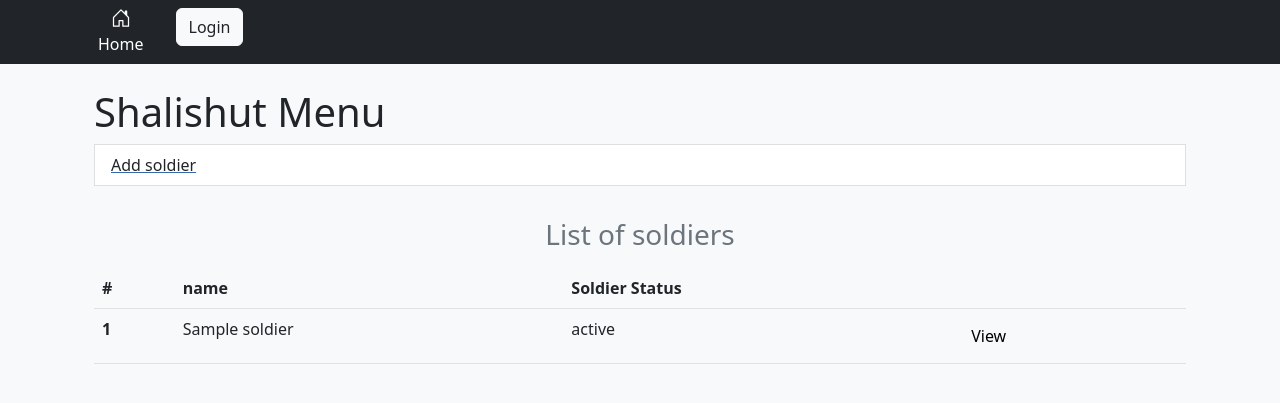
After one commit to AmitHauzer/gibush-management, a Django app: page /shalishut/ in a window 1280 px wide. The commit adds this page. Shown: the top 403 px of the page. Run offline with Django 4.2, Linux system fonts and the light colour scheme; tables that the repository leaves empty hold one stand-in row (values such as "Sample post").

Commit message:
add shalishut

```diff
--- a/gibush/settings.py
+++ b/gibush/settings.py
@@ -39,6 +39,7 @@ INSTALLED_APPS = [
     'django.contrib.staticfiles',
     'soldiers',
     'baror',
+    'shalishut',
 ]
 
 MIDDLEWARE = [
--- /dev/null
+++ b/shalishut/templates/shalishut_menu.html
@@ -0,0 +1,45 @@
+{% extends "base.html" %}
+{% block content %}
+<div class="container">
+<div class="container">
+    <h1 cla>Shalishut Menu</h1>
+    <div class="list-group">
+        <a href="{% url 'soldiers:all-soldiers' %}"><button type="button"
+                class="list-group-item  list-group-item-action btn btn-light">Add soldier</button></a>
+        <!-- <a href="{% url 'barors:all-barors' %}"><button type="button" class="list-group-item list-group-item-action"></button></a>
+                <a href=""><button type="button" class="list-group-item list-group-item-action">Shalishut</button></a>
+                <button type="button" class="list-group-item list-group-item-action">Clinic</button>
+                <button type="button" class="list-group-item list-group-item-action" disabled>A disabled button item</button> -->
+    </div>
+    <br>
+</div>
+<div class="container">
+    <table class="table  caption-top">
+        <caption style="text-align: center">
+            <h3>List of soldiers</h3>
+        </caption>
+        <thead>
+            <tr>
+                <th scope="col">#</th>
+                <th scope="col">name</th>
+                <th scope="col">Soldier Status</th>
+                <th scope="col"> </th>
+            </tr>
+        </thead>
+        <tbody>
+            {% for soldier in soldiers%}
+            <tr>
+                <th scope="row">{{ soldier.id }}</th>
+                <td>{{ soldier.name }}</td>
+                <td>{{ soldier.soldier_status }}</td>
+                <td><a href="{% url 'soldiers:single-soldier' soldier.id %}"><button
+                            class="btn btn-light">View</button></a></td>
+            </tr>
+
+            {% endfor%}
+        </tbody>
+    </table>
+</div>
+</div>
+
+{% endblock %}
--- /dev/null
+++ b/shalishut/urls.py
@@ -0,0 +1,7 @@
+from django.urls import path
+from . import views
+
+app_name = 'shalishut'
+urlpatterns = [
+    path('', views.menu, name='menu-shalishut'),
+]
--- a/shalishut/views.py
+++ b/shalishut/views.py
@@ -1,3 +1,8 @@
-from django.shortcuts import render
+from django.shortcuts import render, redirect
+
+from soldiers.models import Soldier
 
 # Create your views here.
+def menu(request):
+    soldiers = Soldier.objects.all()
+    return render(request, 'shalishut_menu.html',{'soldiers':soldiers})
--- a/soldiers/models.py
+++ b/soldiers/models.py
@@ -3,6 +3,7 @@ from django.db import models
 # Create your models here.
 class Soldier(models.Model):
     Soldier_SATUTS = {
+        'Waiting for Shalishut':'Waiting for Shalishut',
         'Waiting for Baror':'Waiting for Baror',
         'Ready to run':'Ready to run',
         'Running':'Running',
@@ -10,7 +11,7 @@ class Soldier(models.Model):
     }
 
     name = models.CharField(max_length=50)
-    soldier_status = models.CharField(max_length=50 , default=f'{Soldier_SATUTS["Waiting for Baror"]}')
+    soldier_status = models.CharField(max_length=50 , default=f'{Soldier_SATUTS["Waiting for Shalishut"]}')
 
     def __str__(self) -> str:
         return f'{self.name}'
--- a/soldiers/templates/single_soldier.html
+++ b/soldiers/templates/single_soldier.html
@@ -21,4 +21,4 @@
         </div>
       </div>
     </div>
-    {% endblock %}
+{% endblock %}
--- a/templates/home.html
+++ b/templates/home.html
@@ -5,7 +5,7 @@
             <div class="list-group">
                 <a href="{% url 'soldiers:all-soldiers' %}"><button type="button" class="list-group-item  list-group-item-action btn btn-light" >Soldiers</button></a>
                 <a href="{% url 'barors:all-barors' %}"><button type="button" class="list-group-item list-group-item-action">Barors</button></a>
-                <a href=""><button type="button" class="list-group-item list-group-item-action">Shalishut</button></a>
+                <a href="{% url 'shalishut:menu-shalishut' %}"><button type="button" class="list-group-item list-group-item-action">Shalishut</button></a>
                 <button type="button" class="list-group-item list-group-item-action">Clinic</button>
                 <button type="button" class="list-group-item list-group-item-action" disabled>A disabled button item</button>
               </div>
```
Also changed, not shown: soldiers/migrations/0002_alter_soldier_soldier_status.py (added).
